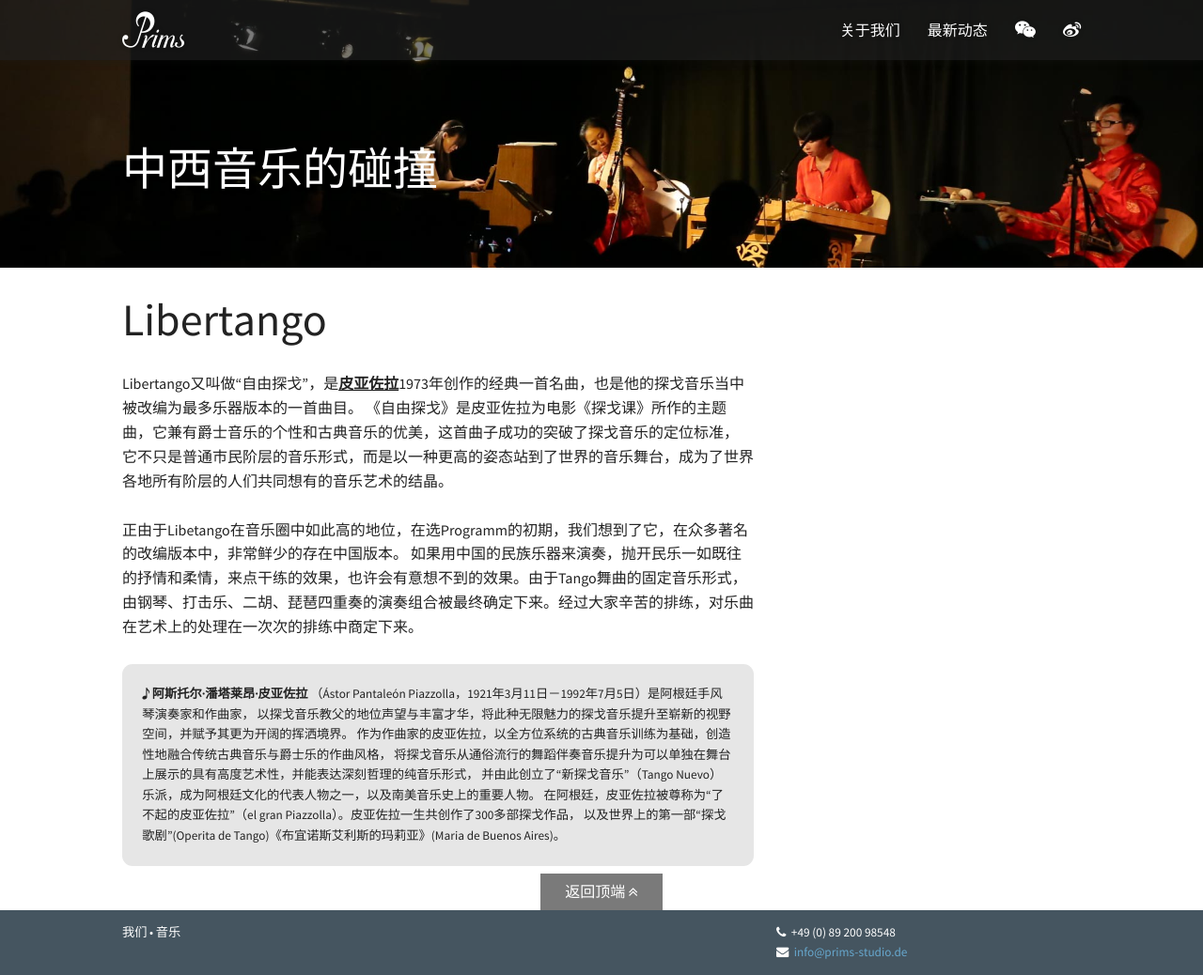
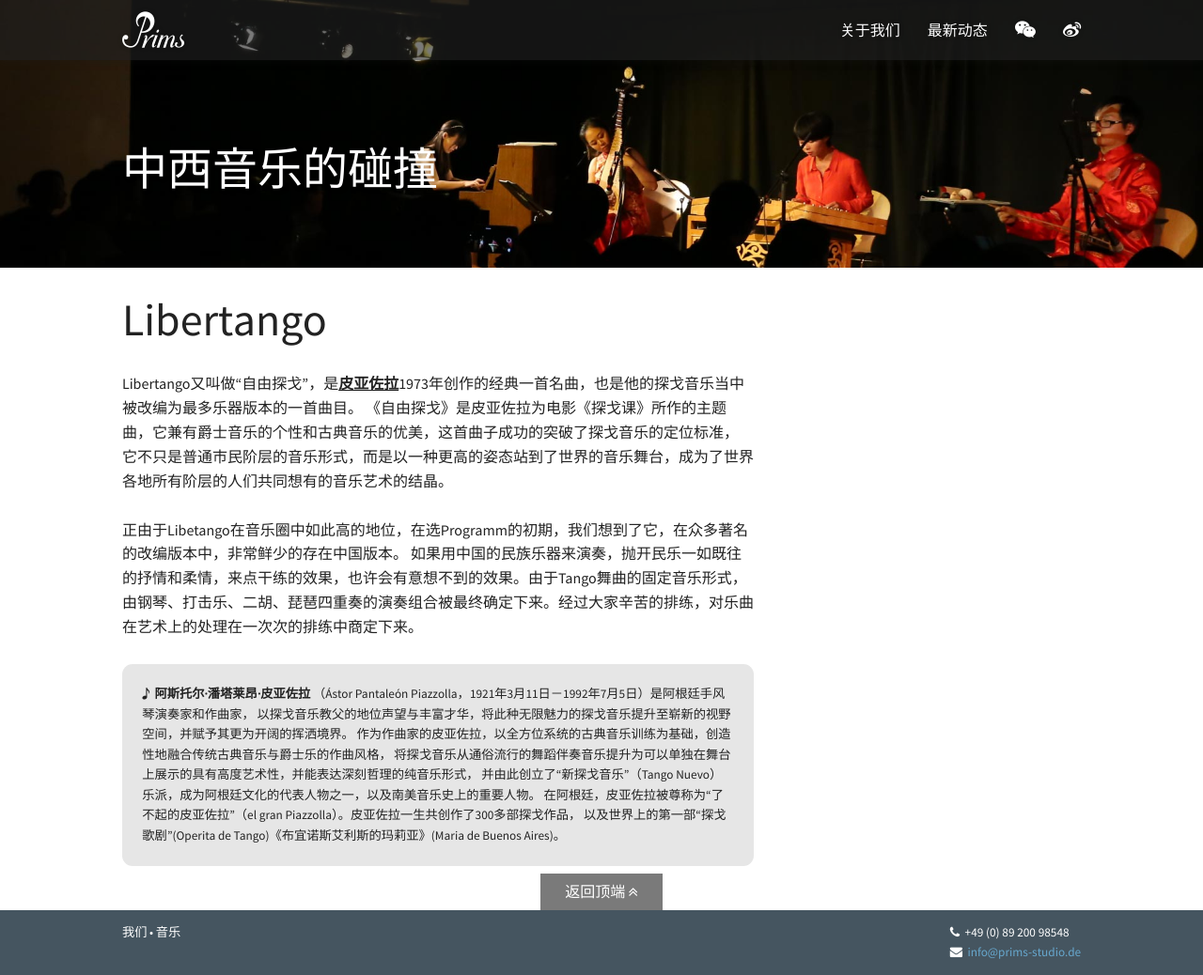
Before and after one commit to xiu624/xiu624.github.io, a Jekyll site: the page built from _posts/zh/show/2014-11-02-impact-of-chinese-and-occidental-music.md, in a window 1280 px wide and 1038 px high. Shown: the whole window at 94% size. Built offline with Jekyll 4.4.1, drawn with Linux system fonts in a browser that asks for light colours.

Commit message:
Change footer layout. Add inline icon style.

```diff
--- a/_includes/footer.html
+++ b/_includes/footer.html
@@ -1,15 +1,9 @@
 <footer class="txt-white bg-grey header-emphasis">
-<div class="content col-two-one">
-    <div>
-        <h6>
-            {{ site.data[page.locale].label.slogan }}
-        </h6>
-    </div>
-    <div>
-        <h6>
-            <i class="icon-phone"></i>&nbsp;&nbsp;+49 (0) 89 200 98548<br>
-            <i class="icon-mail-alt"></i>&nbsp;&nbsp;<a href="mailto:info@prims-studio.de">info@prims-studio.de</a>
-        </h6>
-    </div>
+<div class="content">
+	<h6 style="position:relative;display:inline-block;float:left">{{ site.data[page.locale].label.slogan }}</h6>
+	<h6 style="position:relative;display:inline-block;float:right">
+		<i class="icon-phone icon-inline"></i>+49 (0) 89 200 98548<br>
+		<i class="icon-mail-alt icon-inline"></i><a href="mailto:info@prims-studio.de">info@prims-studio.de</a>
+	</h6>
 </div>
 </footer>
--- a/_includes/post-list.html
+++ b/_includes/post-list.html
@@ -9,9 +9,9 @@
                 <img src="{{ post.teaser }}">
             </a>
             <h4 class="content-tile-title">{{ post.title }}</h4>
-            {% if post.time %}<h6 class="content-tile-info"><i class="icon-calendar-empty"></i>{{ post.time }}</h6>{% endif %}
+            {% if post.time %}<h6 class="content-tile-info"><i class="icon-calendar-empty icon-inline"></i>{{ post.time }}</h6>{% endif %}
             {% if post.place %}<a href="http://www.google.com/maps/search/{{ post.place }}" target="_blank">
-                <h6 class="content-tile-info"><i class="icon-location"></i>{{ post.place }}</h6>
+                <h6 class="content-tile-info"><i class="icon-location icon-inline"></i>{{ post.place }}</h6>
             </a>{% endif %}
             {% if post.excerpt %}<span class="content-tile-text">{{ post.excerpt }}</span>{% endif %}
         </article>
--- a/_posts/zh/show/2014-11-02-impact-of-chinese-and-occidental-music.md
+++ b/_posts/zh/show/2014-11-02-impact-of-chinese-and-occidental-music.md
@@ -24,7 +24,7 @@ Libertango又叫做“自由探戈”，是[*皮亚佐拉*](#piazolla)1973年创
 如果用中国的民族乐器来演奏，抛开民乐一如既往的抒情和柔情，来点干练的效果，也许会有意想不到的效果。由于Tango舞曲的固定音乐形式，
 由钢琴、打击乐、二胡、琵琶四重奏的演奏组合被最终确定下来。经过大家辛苦的排练，对乐曲在艺术上的处理在一次次的排练中商定下来。
 
-<i class="icon-note"></i> <b>阿斯托尔·潘塔莱昂·皮亚佐拉</b>
+<i class="icon-note icon-inline"></i><b>阿斯托尔·潘塔莱昂·皮亚佐拉</b>
 （Ástor Pantaleón Piazzolla，1921年3月11日－1992年7月5日）是阿根廷手风琴演奏家和作曲家，
 以探戈音乐教父的地位声望与丰富才华，将此种无限魅力的探戈音乐提升至崭新的视野空间，并赋予其更为开阔的挥洒境界。
 作为作曲家的皮亚佐拉，以全方位系统的古典音乐训练为基础，创造性地融合传统古典音乐与爵士乐的作曲风格，
--- a/css/main.scss
+++ b/css/main.scss
@@ -95,6 +95,10 @@ section {
     position: relative;
 }
 
+i.icon-inline {
+    margin-right: $gutter/4;
+}
+
 .txt-white {
     color: $white;
     @include ln-mono($white);
@@ -171,9 +175,6 @@ section {
     }
     .content-tile-title, .content-tile-text {
         margin-top: $gutter/4;
-	}
-	.content-tile-info {
-	    i { margin-right: 0.5em; }
     }
 }
 
```
Also changed, not shown: _drafts/de/2014-11-02-impact-of-chinese-and-occidental-music.md (+1 -1 lines), _drafts/en/2014-11-02-impact-of-chinese-and-occidental-music.md (+1 -1 lines), _includes/header.html (indentation only). Lines whose indentation alone changed are shown as unchanged.
